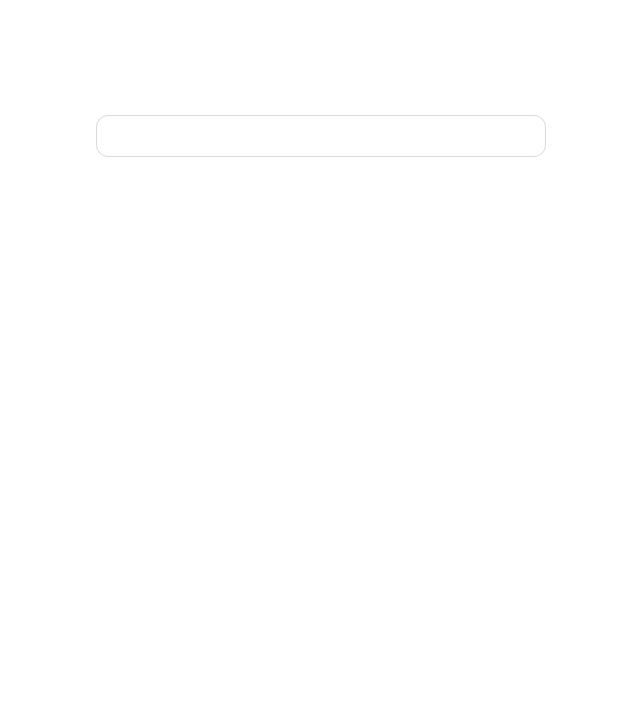
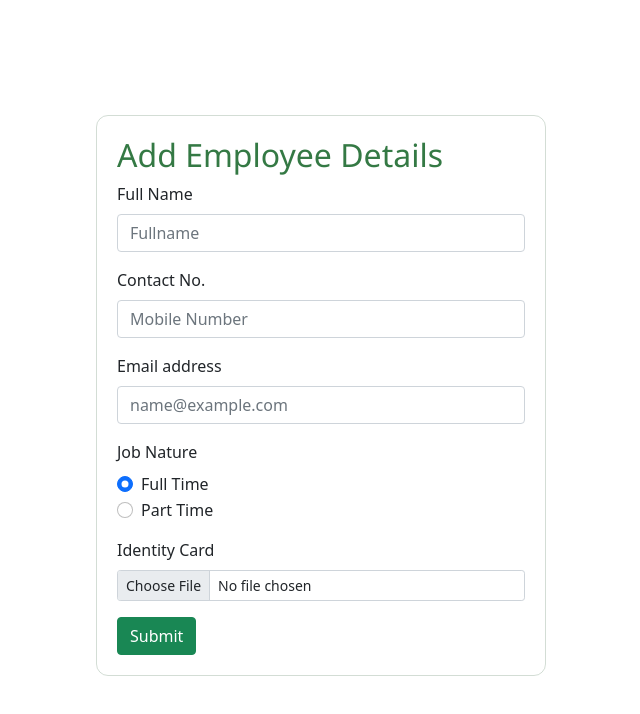
Before and after one commit to 0Shraddha/CRUD-using-react.js, a React (Create React App) app: page / in a window 1280 px wide. Shown: the top 714 px of the page, without its empty margins (504-1144 px from the left). Built offline with nearby package versions, Linux system fonts and the light colour scheme.

Commit message:
form created

```diff
--- a/src/App.js
+++ b/src/App.js
@@ -1,12 +1,12 @@
 import React from "react";
 import "./App.css";
-//import Create from "./Components/Create";
+import Create from "./Components/Create";
 
 const App = () => {
   return (
     <>
       <div className="container">
-
+       <Create/>
       </div>
     </>
   );
--- a/src/Components/Create.js
+++ b/src/Components/Create.js
@@ -1,74 +1,74 @@
-// import React from "react";
+import React from "react";
 
-// const Create = () => {
-//   return (
-//     <>
-//           <h2 className="heading">Add Employee Details</h2>
+const Create = () => {
+  return (
+    <>
+          <h2 className="heading">Add Employee Details</h2>
 
-//       <form>
-//         <div class="mb-3">
-//           <label for="exampleFormControlInput1" className="form-label">
-//             Full Name
-//           </label>
-//           <input
-//             type="text"
-//             className="form-control"
-//             id="exampleFormControlInput1"
-//             placeholder="Fullname"
-//             required
-//           />
-//         </div>
-//         <div class="mb-3">
-//           <label for="exampleFormControlInput1" className="form-label">
-//             Contact No.
-//           </label>
-//           <input
-//             type="tel"
-//             className="form-control"
-//             id="exampleFormControlInput1"
-//             placeholder="Mobile Number"
-//             required
-//           />
-//         </div>
-//         <div class="mb-3">
-//           <label for="exampleFormControlInput1" className="form-label">
-//             Email address
-//           </label>
-//           <input
-//             type="email"
-//             className="form-control"
-//             id="exampleFormControlInput1"
-//             placeholder="name@example.com"
-//             required
-//           />
-//         </div>
-//         <div class="mb-3">
-//           <label for="exampleFormControlInput1" className="form-label">
-//             Job Nature
-//           </label>
-//           <div class="form-check">
-//   <input class="form-check-input" type="radio" name="exampleRadios" id="exampleRadios1" value="option1" checked/>
-//   <label class="form-check-label" for="exampleRadios1">
-//    Full Time
-//   </label>
-// </div>
-// <div class="form-check">
-//   <input class="form-check-input" type="radio" name="exampleRadios" id="exampleRadios2" value="option2"/>
-//   <label class="form-check-label" for="exampleRadios2">
-//     Part Time
-//   </label>
-// </div>
-//         </div>
-//         <div class="mb-3">
-//   <label for="formFileSm" class="form-label">Identity Card</label>
-//   <input class="form-control form-control-sm" id="formFileSm" type="file" required/>
-// </div>
-//         <button type="submit" className="btn btn-success">
-//           Submit
-//         </button>
-//       </form>
-//     </>
-//   );
-// };
+      <form>
+        <div class="mb-3">
+          <label for="exampleFormControlInput1" className="form-label">
+            Full Name
+          </label>
+          <input
+            type="text"
+            className="form-control"
+            id="exampleFormControlInput1"
+            placeholder="Fullname"
+            required
+          />
+        </div>
+        <div class="mb-3">
+          <label for="exampleFormControlInput1" className="form-label">
+            Contact No.
+          </label>
+          <input
+            type="tel"
+            className="form-control"
+            id="exampleFormControlInput1"
+            placeholder="Mobile Number"
+            required
+          />
+        </div>
+        <div class="mb-3">
+          <label for="exampleFormControlInput1" className="form-label">
+            Email address
+          </label>
+          <input
+            type="email"
+            className="form-control"
+            id="exampleFormControlInput1"
+            placeholder="name@example.com"
+            required
+          />
+        </div>
+        <div class="mb-3">
+          <label for="exampleFormControlInput1" className="form-label">
+            Job Nature
+          </label>
+          <div class="form-check">
+  <input class="form-check-input" type="radio" name="exampleRadios" id="exampleRadios1" value="option1" checked/>
+  <label class="form-check-label" for="exampleRadios1">
+   Full Time
+  </label>
+</div>
+<div class="form-check">
+  <input class="form-check-input" type="radio" name="exampleRadios" id="exampleRadios2" value="option2"/>
+  <label class="form-check-label" for="exampleRadios2">
+    Part Time
+  </label>
+</div>
+        </div>
+        <div class="mb-3">
+  <label for="formFileSm" class="form-label">Identity Card</label>
+  <input class="form-control form-control-sm" id="formFileSm" type="file" required/>
+</div>
+        <button type="submit" className="btn btn-success">
+          Submit
+        </button>
+      </form>
+    </>
+  );
+};
 
-// export default Create;
+export default Create;
```
